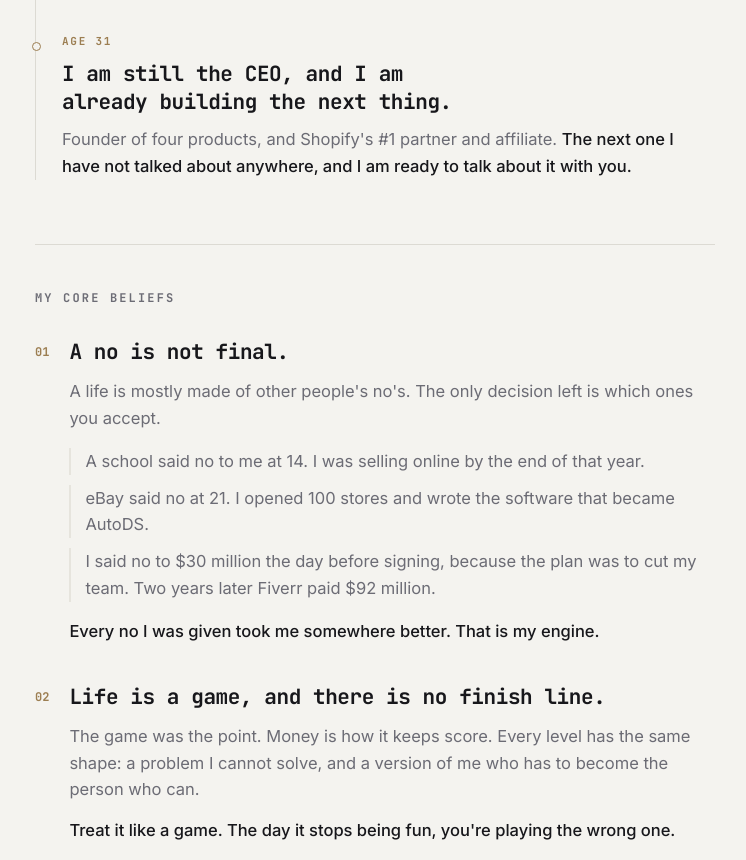
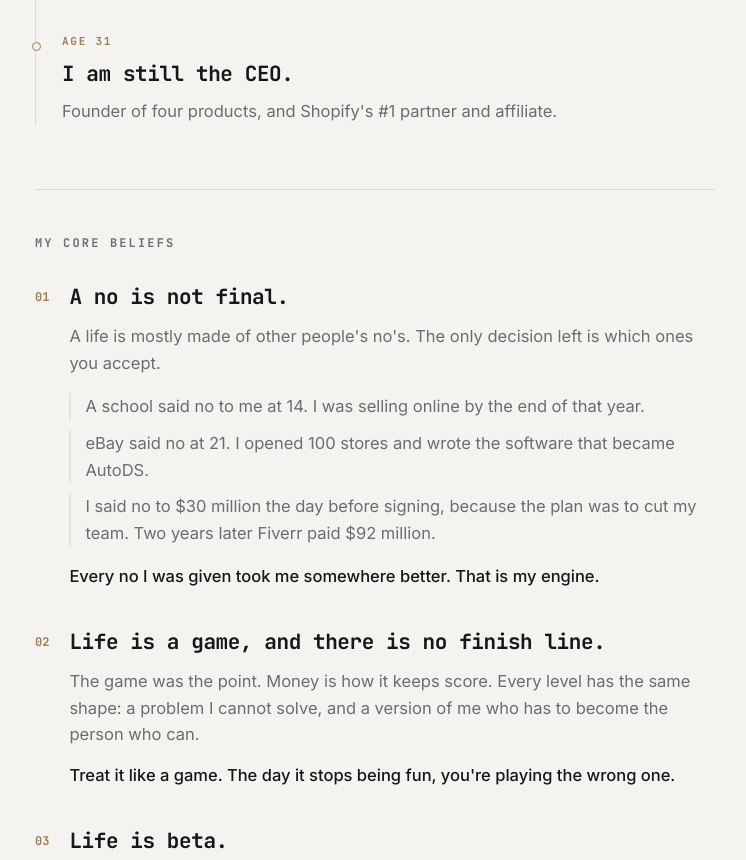
Before and after one commit to liorpozin/liorpozin.github.io, a plain HTML site: page 8fk2qz/index.html in a window 1280 px wide. Shown: the part 2388-3248 px from the top of the page, without its empty margins (265-1011 px from the left). Drawn offline with Linux system fonts and the light colour scheme.

Commit message:
Remove the next-thing teaser from the age 31 entry
Co-Authored-By: Claude Opus 5.5 <noreply@anthropic.com>

```diff
--- a/8fk2qz/index.html
+++ b/8fk2qz/index.html
@@ -254,10 +254,8 @@
 
     <article class="entry" id="age-31">
       <span class="age">Age 31</span>
-      <p class="said">I am still the CEO, and I am already building the next thing.</p>
-      <p class="body">Founder of four products, and Shopify's #1 partner and affiliate.
-        <b>The next one I have not talked about anywhere,
-        and I am ready to talk about it with you.</b></p>
+      <p class="said">I am still the CEO.</p>
+      <p class="body">Founder of four products, and Shopify's #1 partner and affiliate.</p>
     </article>
 
   </div>
```
